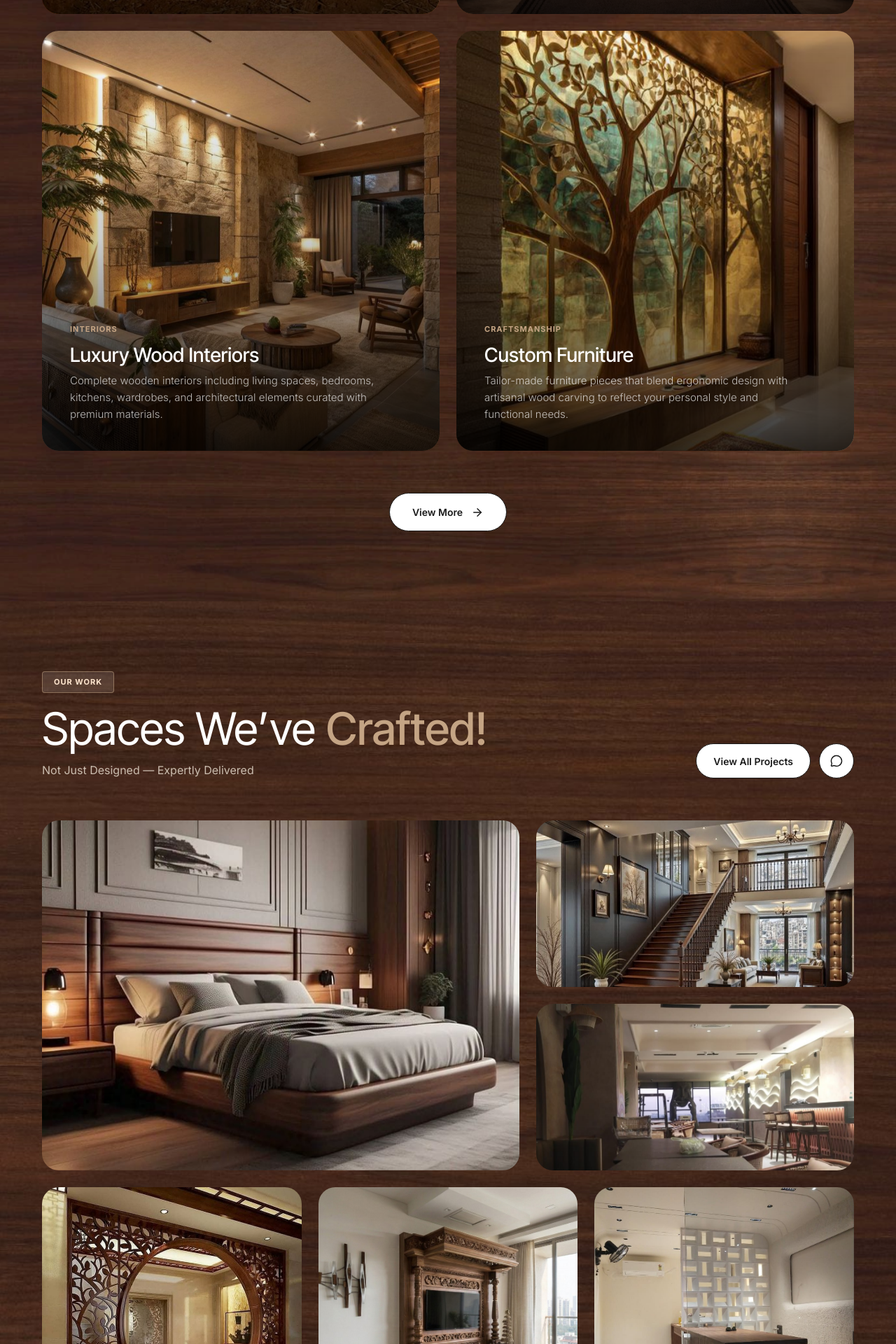
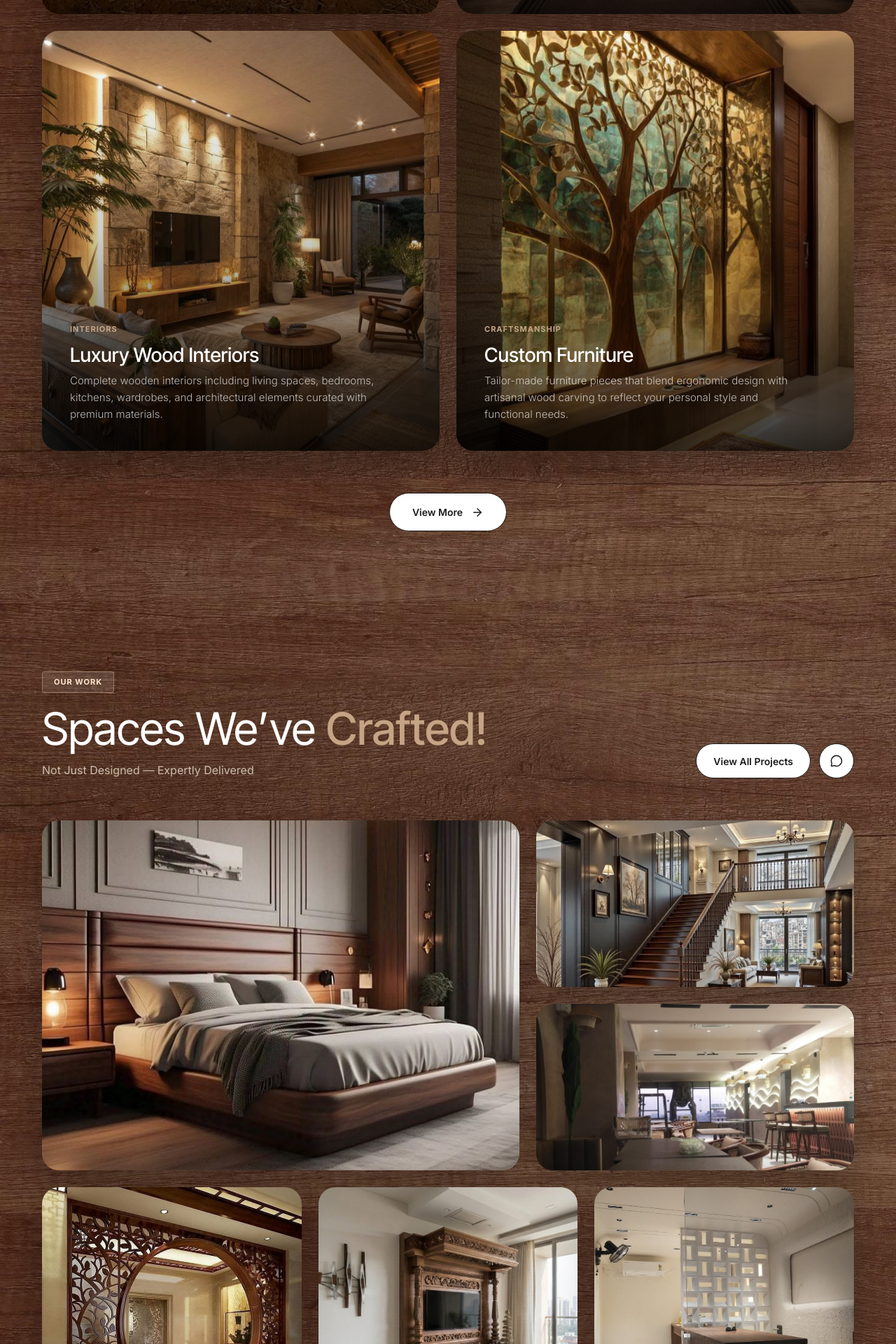
Before and after one commit to draftworks-repos/JSM, a Next.js app: page / in a window 1280 px wide. Shown: the part 5176-7096 px from the top of the page at 70% size. Built offline with nearby package versions, Linux system fonts and the light colour scheme.

Commit message:
Services, Portfolio bg updated

```diff
--- a/components/Portfolio.css
+++ b/components/Portfolio.css
@@ -2,6 +2,14 @@
   position: relative;
   padding: 100px 0 150px;
   overflow: hidden;
+  background-image: url("/bg/bg-11.jpeg");
+}
+
+.overlay {
+  position: absolute;
+  inset: 0;
+  z-index: 0;
+  background-color: rgba(57, 21, 2, 0.4); /* adjust opacity */
 }
 
 .portfolio::before {
@@ -14,12 +22,15 @@
   background-repeat: no-repeat;
   transform: scaleY(-1); /* 🔥 vertical flip */
   z-index: -1;
+  display: none;
 }
 
 .portfolio .container {
   max-width: 1400px;
   margin: 0 auto;
   padding: 0 60px;
+  position: relative;
+  z-index: 2;
 }
 
 .portfolio-header {
@@ -110,6 +121,9 @@
   position: relative;
   border-radius: 24px;
   overflow: hidden;
+  box-shadow: 0 20px 50px rgba(0, 0, 0, 0.3);
+  transition: all 0.5s cubic-bezier(0.16, 1, 0.3, 1);
+  z-index: 1;
 }
 
 .image-wrapper {
@@ -126,8 +140,13 @@
   transition: transform 0.6s cubic-bezier(0.16, 1, 0.3, 1);
 }
 
+.grid-item:hover {
+  transform: translateY(-8px);
+  box-shadow: 0 30px 60px rgba(0, 0, 0, 0.45);
+}
+
 .grid-item:hover .project-img {
-  transform: scale(1.05);
+  transform: scale(1.08);
 }
 
 .featured {
--- a/components/Portfolio.tsx
+++ b/components/Portfolio.tsx
@@ -49,6 +49,7 @@ export function Portfolio() {
 
   return (
     <section className="portfolio">
+      <div className="overlay"></div>
       <div className="container">
         <div className="portfolio-header">
           <div className="header-left">
--- a/components/Services.css
+++ b/components/Services.css
@@ -2,6 +2,14 @@
   position: relative;
   padding: 150px 0 100px;
   overflow: hidden;
+  background-image: url("/bg/bg-11.jpeg");
+}
+
+.overlay {
+  position: absolute;
+  inset: 0;
+  z-index: 0;
+  background-color: rgba(57, 21, 2, 0.4); /* adjust opacity */
 }
 
 .services-bg-image {
@@ -9,12 +17,15 @@
   background-position: center;
   z-index: -1;
   pointer-events: none;
+  opacity: 0;
 }
 
 .services-section .container {
   max-width: 1400px;
   margin: 0 auto;
   padding: 0 60px;
+  position: relative;
+  z-index: 2;
 }
 
 .services-header {
@@ -22,6 +33,7 @@
   justify-content: space-between;
   align-items: flex-end;
   margin-bottom: 60px;
+  z-index: 1;
 }
 
 .header-left .badge {
@@ -71,6 +83,9 @@
   overflow: hidden;
   background-color: transparent;
   height: 600px;
+  box-shadow: 0 20px 50px rgba(0, 0, 0, 0.3);
+  transition: all 0.5s cubic-bezier(0.16, 1, 0.3, 1);
+  z-index: 1;
 }
 
 .service-image-wrapper {
@@ -86,8 +101,13 @@
   transition: transform 0.6s cubic-bezier(0.16, 1, 0.3, 1);
 }
 
+.service-card:hover {
+  transform: translateY(-8px);
+  box-shadow: 0 30px 60px rgba(0, 0, 0, 0.45);
+}
+
 .service-card:hover .service-img {
-  transform: scale(1.05);
+  transform: scale(1.08);
 }
 
 .service-overlay {
--- a/components/Services.tsx
+++ b/components/Services.tsx
@@ -48,8 +48,9 @@ export function Services() {
 
   return (
     <section className="services-section">
+      <div className="overlay"></div>
       <Image
-        src="/bg/bg-6.webp"
+        src="/bg/bg-10.jpeg"
         alt="Background"
         fill
         priority
```
